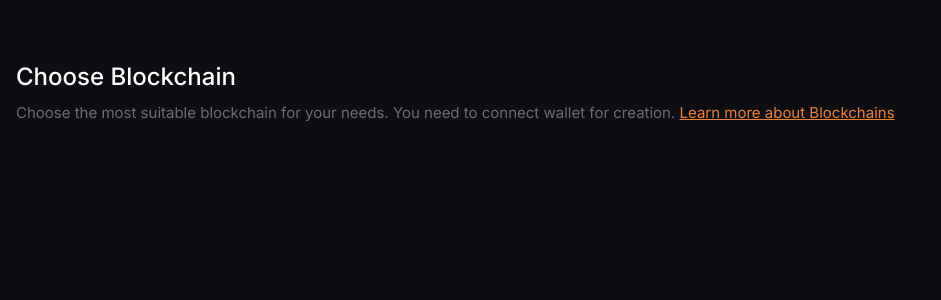
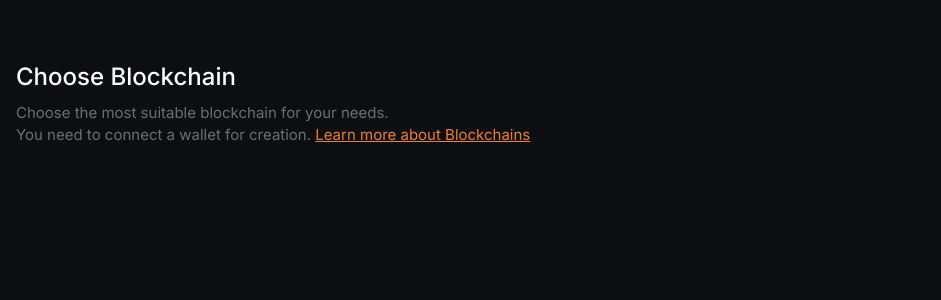
Before and after one commit to BnollarGroup/Bnollar, a React (Create React App) app: page /upload-nft in a window 1280 px wide. Shown: the top 300 px of the page, without its empty margins (0-941 px from the left). Built offline with nearby package versions, Linux system fonts and the light colour scheme.

Commit message:
finish header for /uploadNFT page

```diff
--- a/src/components/UploadNFT/ChooseBlockchain/ChooseBlockchain.tsx
+++ b/src/components/UploadNFT/ChooseBlockchain/ChooseBlockchain.tsx
@@ -8,11 +8,18 @@ export default function ChooseBlockchain() {
       Learn more about Blockchains
     </a>
   );
+  const textWithLineBreaks = (
+    <>
+      Choose the most suitable blockchain for your needs.
+      <br className={styles.newLine} />
+      You need to connect a wallet for creation.
+    </>
+  );
   return (
     <div className={styles.container}>
       <Header
         title="Choose Blockchain"
-        text="Choose the most suitable blockchain for your needs. You need to connect wallet for creation."
+        text={textWithLineBreaks}
         child={linkTag}
       />
     </div>
--- a/src/components/UploadNFT/ChooseBlockchain/chooseBlockchain.module.css
+++ b/src/components/UploadNFT/ChooseBlockchain/chooseBlockchain.module.css
@@ -6,3 +6,13 @@
   color: #ef8031;
   text-decoration: underline;
 }
+
+.newLine {
+  display: none;
+}
+
+@media only screen and (min-width: 43.75rem) {
+  .newLine {
+    display: block;
+  }
+}
--- a/src/components/UploadNFT/Header/Header.tsx
+++ b/src/components/UploadNFT/Header/Header.tsx
@@ -2,7 +2,7 @@ import styles from "./header.module.css";
 
 type HeaderProps = {
   title: string;
-  text: string;
+  text: React.ReactNode;
   child: React.ReactNode;
 };
 
```
